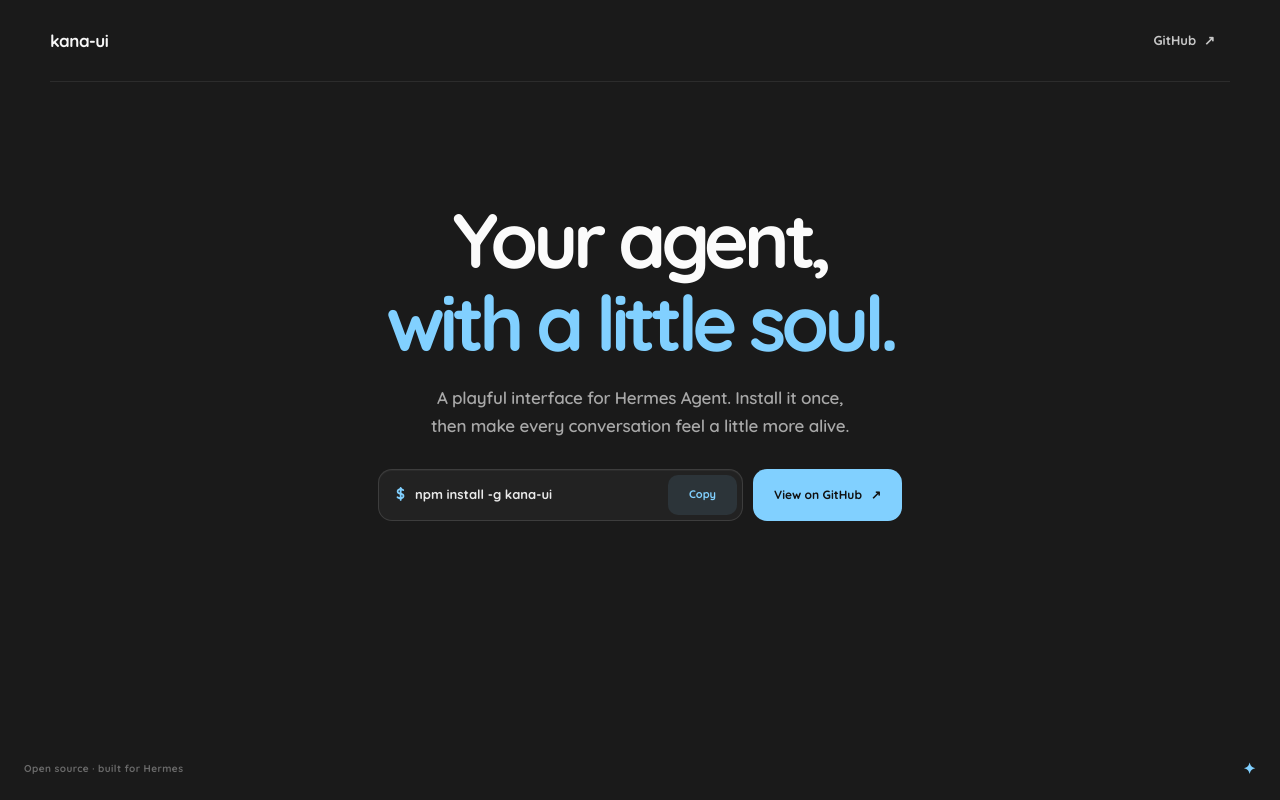
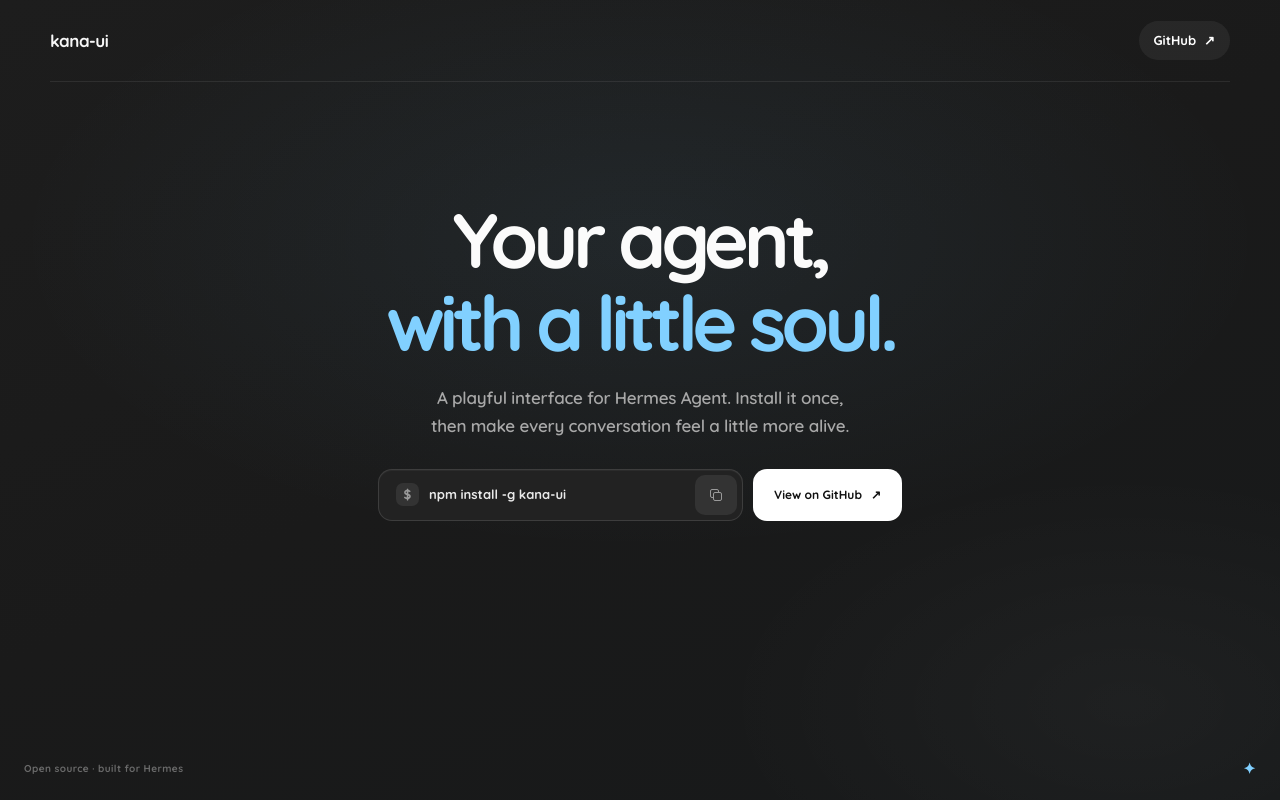
Before and after one commit to misaalya/kana-landing, a Next.js app: page / in a window 1280 px wide. Built offline with nearby package versions, Linux system fonts and the light colour scheme.

Commit message:
Polish landing page interactions and background

```diff
--- a/app/globals.css
+++ b/app/globals.css
@@ -45,7 +45,18 @@ a:focus-visible {
   height: 100dvh;
   min-height: 620px;
   overflow: hidden;
-  background: #1a1a1a;
+  background:
+    radial-gradient(
+      ellipse 68% 54% at 50% 30%,
+      rgb(129 208 255 / 7%),
+      transparent 72%
+    ),
+    radial-gradient(
+      ellipse 46% 42% at 88% 88%,
+      rgb(255 255 255 / 3%),
+      transparent 70%
+    ),
+    linear-gradient(155deg, #1d1d1d 0%, #1a1a1a 48%, #17191a 100%);
 }
 
 .site-header {
@@ -77,14 +88,15 @@ a:focus-visible {
   gap: 8px;
   border-radius: 999px;
   padding: 10px 15px;
-  color: #c7c7c7;
+  color: #fff;
+  background: rgb(255 255 255 / 6%);
   font-size: 13px;
   transition: color 180ms ease, background-color 180ms ease;
 }
 
 .github-link:hover {
   color: #fff;
-  background: rgb(255 255 255 / 6%);
+  background: rgb(255 255 255 / 12%);
 }
 
 .hero {
@@ -144,9 +156,15 @@ h1 span {
 }
 
 .prompt {
+  display: grid;
+  width: 23px;
+  height: 23px;
   margin-right: 10px;
-  color: var(--accent);
-  font-size: 15px;
+  place-items: center;
+  border-radius: 7px;
+  color: #9a9a9a;
+  background: #333;
+  font-size: 13px;
 }
 
 .install-box code {
@@ -162,20 +180,64 @@ h1 span {
 }
 
 .install-box button {
+  display: grid;
   align-self: stretch;
-  min-width: 69px;
+  min-width: 42px;
+  place-items: center;
   border: 0;
   border-radius: 10px;
-  color: var(--accent);
-  background: rgb(129 208 255 / 10%);
-  font-size: 11px;
+  color: #9a9a9a;
+  background: #333;
   cursor: pointer;
   transition: background-color 180ms ease, color 180ms ease;
 }
 
-.install-box button:hover {
-  color: #111;
-  background: var(--accent);
+.install-box button:hover:not(:disabled) {
+  color: #b8b8b8;
+  background: #3d3d3d;
+}
+
+.install-box button:disabled {
+  cursor: default;
+}
+
+.copy-icon {
+  position: relative;
+  width: 14px;
+  height: 14px;
+}
+
+.copy-icon::before,
+.copy-icon::after {
+  content: '';
+  position: absolute;
+  width: 9px;
+  height: 9px;
+  border: 1.6px solid currentColor;
+  border-radius: 2px;
+}
+
+.copy-icon::before {
+  top: 1px;
+  left: 1px;
+}
+
+.copy-icon::after {
+  right: 1px;
+  bottom: 1px;
+  background: #333;
+}
+
+.install-box button:hover:not(:disabled) .copy-icon::after {
+  background: #3d3d3d;
+}
+
+.check-icon {
+  width: 12px;
+  height: 7px;
+  transform: translateY(-1px) rotate(-45deg);
+  border-bottom: 2px solid currentColor;
+  border-left: 2px solid currentColor;
 }
 
 .primary-link {
@@ -187,15 +249,16 @@ h1 span {
   border-radius: 14px;
   padding: 0 21px;
   color: #111;
-  background: var(--accent);
+  background: #fff;
   font-size: 12px;
   text-decoration: none;
+  transform-origin: center;
   transition: transform 180ms ease, background-color 180ms ease;
 }
 
 .primary-link:hover {
   transform: translateY(-2px);
-  background: var(--accent-hover);
+  background: #ededed;
 }
 
 footer {
@@ -236,6 +299,49 @@ footer {
 .toast[data-visible='true'] {
   transform: translate(-50%, 0);
   opacity: 1;
+}
+
+@media (prefers-reduced-motion: no-preference) {
+  .primary-link {
+    animation: github-nudge 6.5s ease-in-out infinite;
+  }
+
+  .primary-link:hover,
+  .primary-link:focus-visible {
+    animation: none;
+  }
+}
+
+@keyframes github-nudge {
+  0%,
+  15%,
+  100% {
+    transform: translateX(0) rotate(0);
+  }
+
+  2% {
+    transform: translateX(-3px) rotate(-2deg);
+  }
+
+  4% {
+    transform: translateX(3px) rotate(2deg);
+  }
+
+  6% {
+    transform: translateX(-3px) rotate(-1.5deg);
+  }
+
+  8% {
+    transform: translateX(3px) rotate(1.5deg);
+  }
+
+  10% {
+    transform: translateX(-2px) rotate(-1deg);
+  }
+
+  12% {
+    transform: translateX(2px) rotate(1deg);
+  }
 }
 
 @media (max-height: 720px) {
--- a/app/page.tsx
+++ b/app/page.tsx
@@ -10,7 +10,7 @@ export default function Home() {
   async function copyInstallCommand() {
     await navigator.clipboard.writeText(installCommand);
     setCopied(true);
-    window.setTimeout(() => setCopied(false), 1600);
+    window.setTimeout(() => setCopied(false), 2200);
   }
 
   return (
@@ -49,9 +49,14 @@ export default function Home() {
             <button
               type="button"
               onClick={copyInstallCommand}
-              aria-label="Copy npm install command"
+              disabled={copied}
+              aria-label={copied ? 'Install command copied' : 'Copy npm install command'}
+              title={copied ? 'Copied' : 'Copy'}
             >
-              {copied ? 'Copied!' : 'Copy'}
+              <span
+                className={copied ? 'check-icon' : 'copy-icon'}
+                aria-hidden="true"
+              />
             </button>
           </div>
 
```
